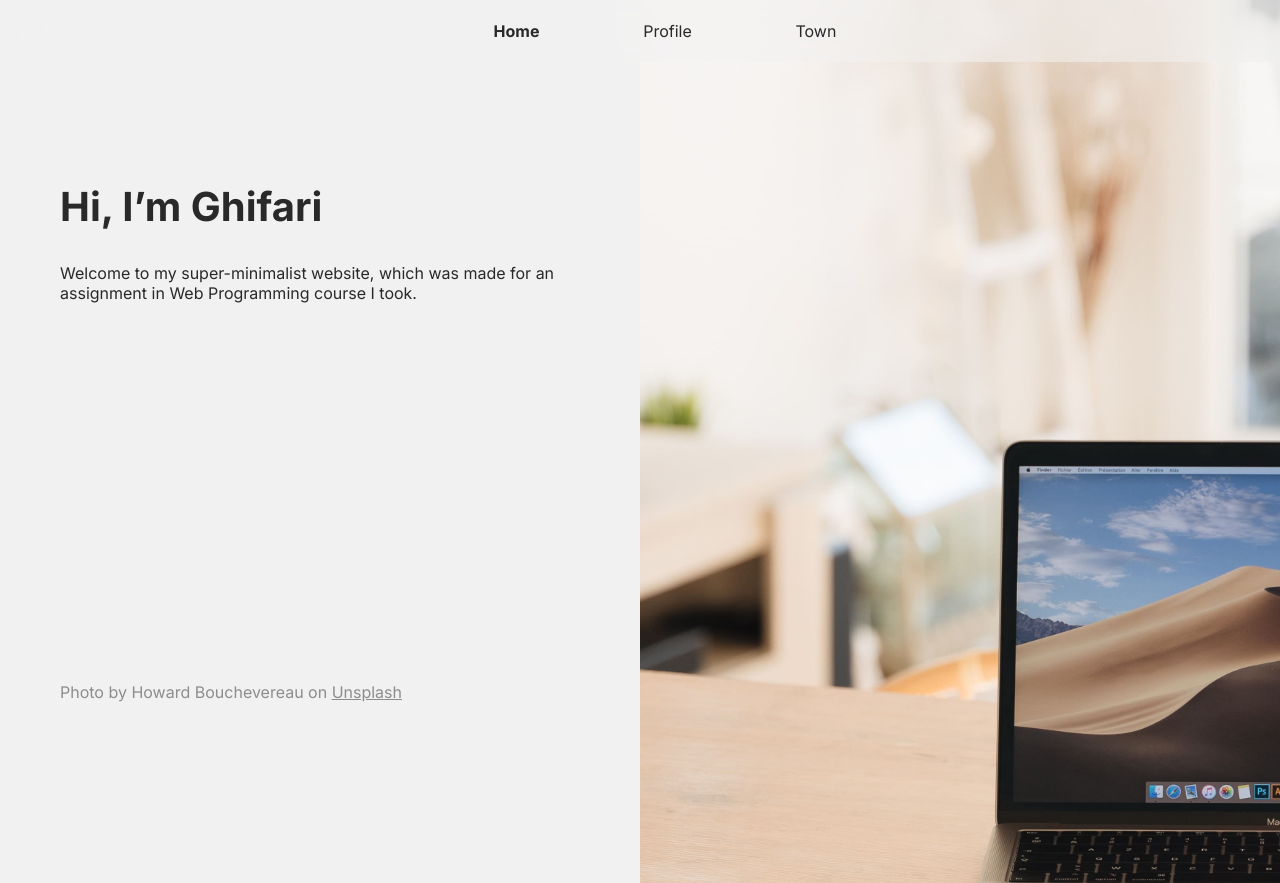
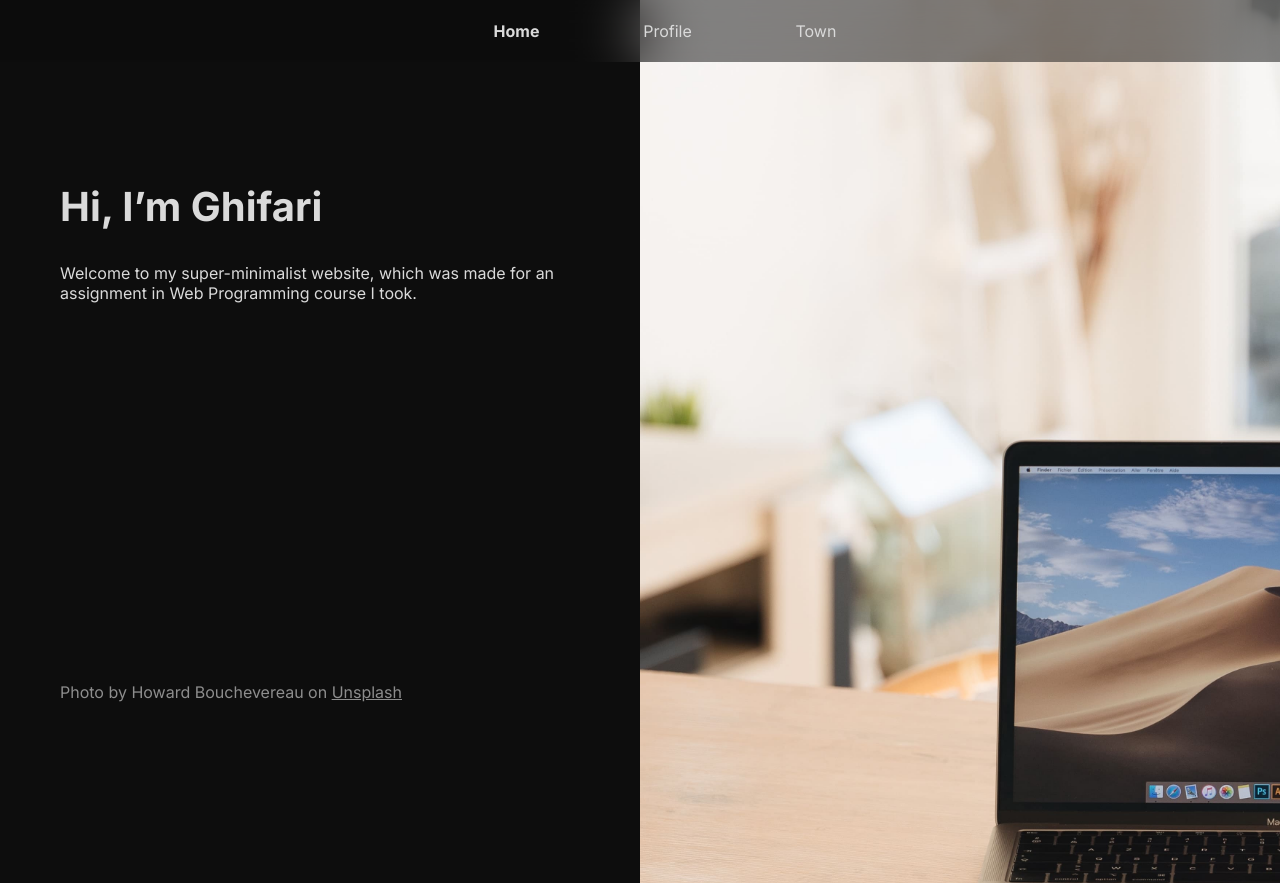
Before and after one commit to ghifarit53/quiz1, a plain HTML site: page index.html in a window 1280 px wide. Shown: the top 883 px of the page. Drawn offline with Linux system fonts and the dark colour scheme.

Commit message:
feat: initial dark mode support

```diff
--- a/styles.css
+++ b/styles.css
@@ -116,3 +116,19 @@ ul li a.current-page {
     width: 100%;
   }
 }
+
+@media (prefers-color-scheme: dark) {
+  body {
+    background-color: #0d0d0d;
+    color: #dadada;
+  }
+
+  nav {
+    background: rgba(13, 13, 13, 0.5);
+  }
+
+  ul li a {
+    text-decoration: none;
+    color: #dadada;
+  }
+}
```
